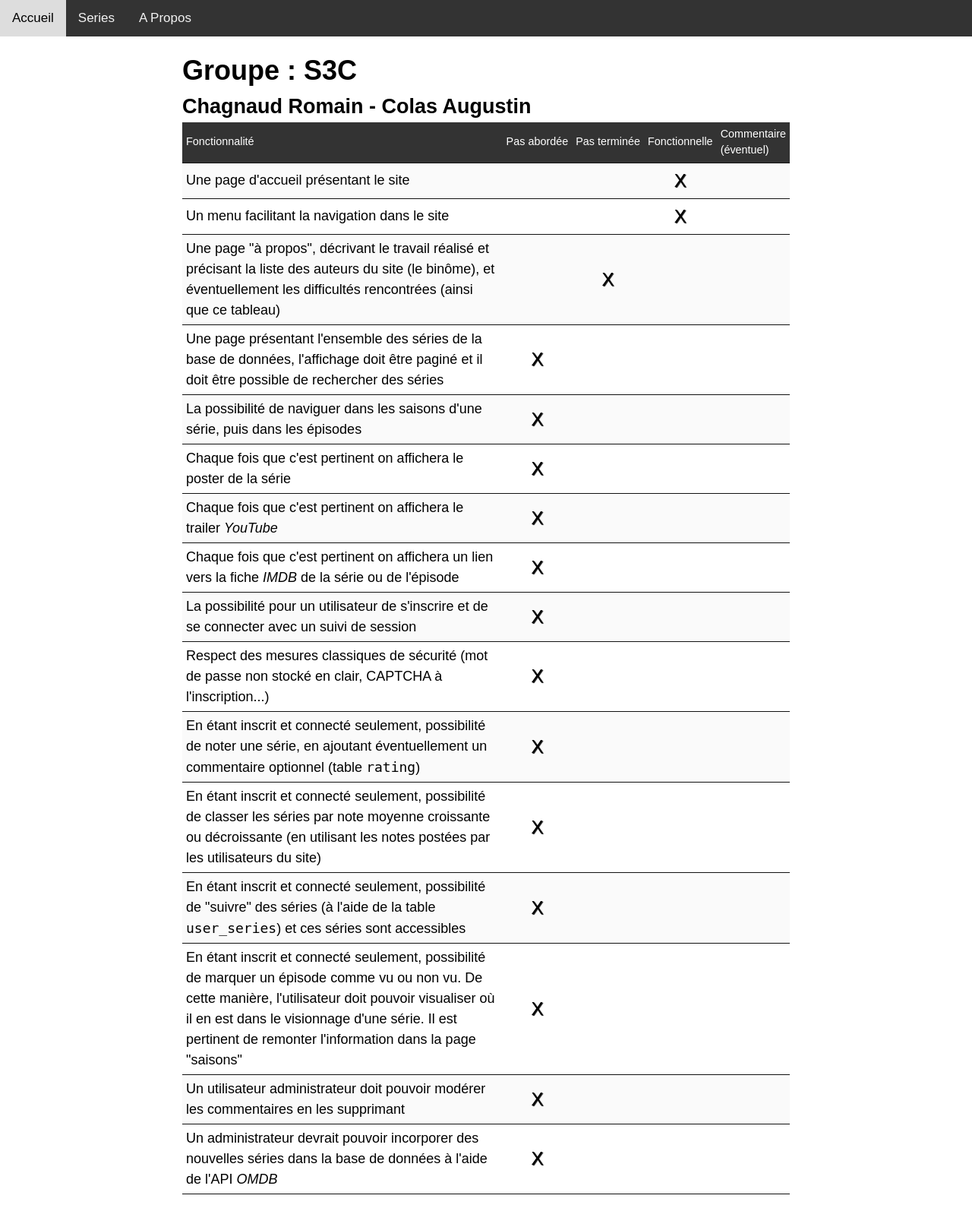
After one commit to Romain-Chagnaud/-Projet_Web, a Symfony app: template Projet_Web/Projet_Web/templates/about/index.html.twig in a window 1280 px wide. The commit adds this page. Shown: the whole page at 76% size. Run offline with Twig, Linux system fonts and the light colour scheme; the template is opened without the code that fills it, so the values that code supplies are empty; some libraries are stand-ins or nearby versions.

Commit message:
page about ajoutée

```diff
--- /dev/null
+++ b/Projet_Web/Projet_Web/templates/about/index.html.twig
@@ -0,0 +1,190 @@
+{% extends 'base.html.twig' %}
+
+{% block title %}Hello AboutController!{% endblock %}
+
+{% block body %}
+<style>
+    .example-wrapper { margin: 1em auto; max-width: 800px; width: 95%; font: 18px/1.5 sans-serif; }
+    .example-wrapper code { background: #F5F5F5; padding: 2px 6px; }
+
+        * {
+            margin:0;padding:0;
+        }
+        body {
+            font-family:sans-serif;
+        }
+        table {
+            border-spacing:0px;
+            border-collapse: collapse;
+        }
+        td, th {
+            border-bottom:1px solid rgb(17, 17, 17);
+            padding:5px;
+        }
+        table tr:nth-child(odd) {
+            background-color:#fafafa;
+        }
+        thead th {
+            background-color:#333;
+            color:white;
+            font-size:80%;
+        }
+        th {
+            font-weight:normal;
+            text-align:left;
+        }
+        tbody td {
+            text-align:center;
+            font-size:24px;
+            text-shadow:1px 1px 1px  black;
+        }
+    </style>
+
+<div class="example-wrapper">
+
+    <h1>Groupe : S3C</h1>
+    <h2>Chagnaud Romain - Colas Augustin</h2>
+
+    <table>
+        <thead>
+            <tr>
+                <th width="500px">Fonctionnalité
+                </th><th>Pas&nbsp;abordée
+                </th><th>Pas&nbsp;terminée
+                </th><th>Fonctionnelle
+                </th><th>Commentaire (éventuel)
+            </th></tr>
+        </thead>
+        <tbody>
+            <tr>
+                <th>Une page d'accueil présentant le site</th>
+                <td></td>
+                <td></td>
+                <td>X</td>
+                <td></td>
+            </tr>
+            <tr>
+                <th>Un menu facilitant la navigation dans le site</th>
+                <td></td>
+                <td></td>
+                <td>X</td>
+                <td></td>
+            </tr>
+            <tr>
+                <th>Une page "à propos", décrivant le travail réalisé et précisant
+                    la liste des auteurs du site (le binôme), et éventuellement les
+                    difficultés rencontrées (ainsi que ce tableau)</th>
+                <td></td>
+                <td>X</td>
+                <td></td>
+                <td></td>
+            </tr>
+            <tr>
+                <th>Une page présentant l'ensemble des séries de la base de
+                    données, l'affichage doit être paginé et il doit être possible de
+                    rechercher des séries</th>
+                <td>X</td>
+                <td></td>
+                <td></td>
+                <td></td>
+            </tr>
+            <tr>
+                <th>La possibilité de naviguer dans les saisons d'une série, puis dans les épisodes</th>
+                <td>X</td>
+                <td></td>
+                <td></td>
+                <td></td>
+            </tr>
+            <tr>
+                <th>Chaque fois que c'est pertinent on affichera le poster de la série</th>
+                <td>X</td>
+                <td></td>
+                <td></td>
+                <td></td>
+            </tr>
+            <tr>
+                <th>Chaque fois que c'est pertinent on affichera le trailer <em>YouTube</em></th>
+                <td>X</td>
+                <td></td>
+                <td></td>
+                <td></td>
+            </tr>
+            <tr>
+                <th>Chaque fois que c'est pertinent on affichera un lien vers la fiche <em>IMDB</em> de la série ou de l'épisode
+                </th>
+                <td>X</td>
+                <td></td>
+                <td></td>
+                <td></td>
+            </tr>
+            <tr>
+                <th>La possibilité pour un utilisateur de s'inscrire et de se connecter avec un suivi de session</th>
+                <td>X</td>
+                <td></td>
+                <td></td>
+                <td></td>
+            </tr>
+            <tr>
+                <th>Respect des mesures classiques de sécurité (mot de passe non stocké en clair, CAPTCHA à
+                    l'inscription...)</th>
+                <td>X</td>
+                <td></td>
+                <td></td>
+                <td></td>
+            </tr>
+            <tr>
+                <th>En étant inscrit et connecté seulement, possibilité de noter
+                    une série, en ajoutant éventuellement un commentaire optionnel (table
+                    <kbd>rating</kbd>)</th>
+                <td>X</td>
+                <td></td>
+                <td></td>
+                <td></td>
+            </tr>
+            <tr>
+                <th>En étant inscrit et connecté seulement, possibilité de classer
+                    les séries par note moyenne croissante ou décroissante (en utilisant les
+                    notes postées par les utilisateurs du site)</th>
+                <td>X</td>
+                <td></td>
+                <td></td>
+                <td></td>
+            </tr>
+            <tr>
+                <th>En étant inscrit et connecté seulement, possibilité de
+                    "suivre" des séries (à l'aide de la table <kbd>user_series</kbd>) et ces séries
+                    sont accessibles
+                </th><td>X</td>
+                <td></td>
+                <td></td>
+                <td></td>
+            </tr>
+            <tr>
+                <th>En étant inscrit et connecté seulement, possibilité de marquer
+                    un épisode comme vu ou non vu. De cette manière, l'utilisateur doit
+                    pouvoir visualiser où il en est dans le visionnage d'une série. Il est
+                    pertinent de remonter l'information dans la page "saisons"</th>
+                <td>X</td>
+                <td></td>
+                <td></td>
+                <td></td>
+            </tr>
+            <tr>
+                <th>Un utilisateur administrateur doit pouvoir modérer les commentaires en les supprimant</th>
+                <td>X</td>
+                <td></td>
+                <td></td>
+                <td></td>
+            </tr>
+            <tr>
+                <th>Un administrateur devrait pouvoir incorporer des nouvelles séries dans la base de données à l'aide de l'API <em>OMDB</em></th>
+                <td>X</td>
+                <td></td>
+                <td></td>
+                <td></td>
+            </tr>
+        </tbody>
+    </table>
+
+</div>
+{% endblock %}
--- a/Projet_Web/Projet_Web/templates/accueil/index.html.twig
+++ b/Projet_Web/Projet_Web/templates/accueil/index.html.twig
@@ -4,11 +4,12 @@
 
 {% block body %}
 <style>
-    .example-wrapper { margin: 1em auto; max-width: 800px; width: 95%; font: 18px/1.5 sans-serif; }
+    .example-wrapper { margin-left: 5vw;margin-top: 5vw max-width: 800px; width: 95%; font: 18px/1.5 sans-serif; }
     .example-wrapper code { background: #F5F5F5; padding: 2px 6px; }
 </style>
 
 <div class="example-wrapper">
-    <h1>Hello {{ controller_name }}! ✅</h1>
+    <h1>Recueil de Série</h1>
+    <h3>ainsi que leur description</h3>
 </div>
 {% endblock %}
--- a/Projet_Web/Projet_Web/templates/base.html.twig
+++ b/Projet_Web/Projet_Web/templates/base.html.twig
@@ -54,7 +54,7 @@
         <div class="topnav">
             <a href={{path('accueil')}} > Accueil </a>
             <a href={{path('serie_index')}} >Series</a>
-            <a href="/apropos">A Propos</a>
+            <a href={{path('about')}}>A Propos</a>
         </div>
 
         {% block body %}{% endblock %}
```
Also changed, not shown: Projet_Web/Projet_Web/src/Controller/AboutController.php (added, +18 -0 lines).
